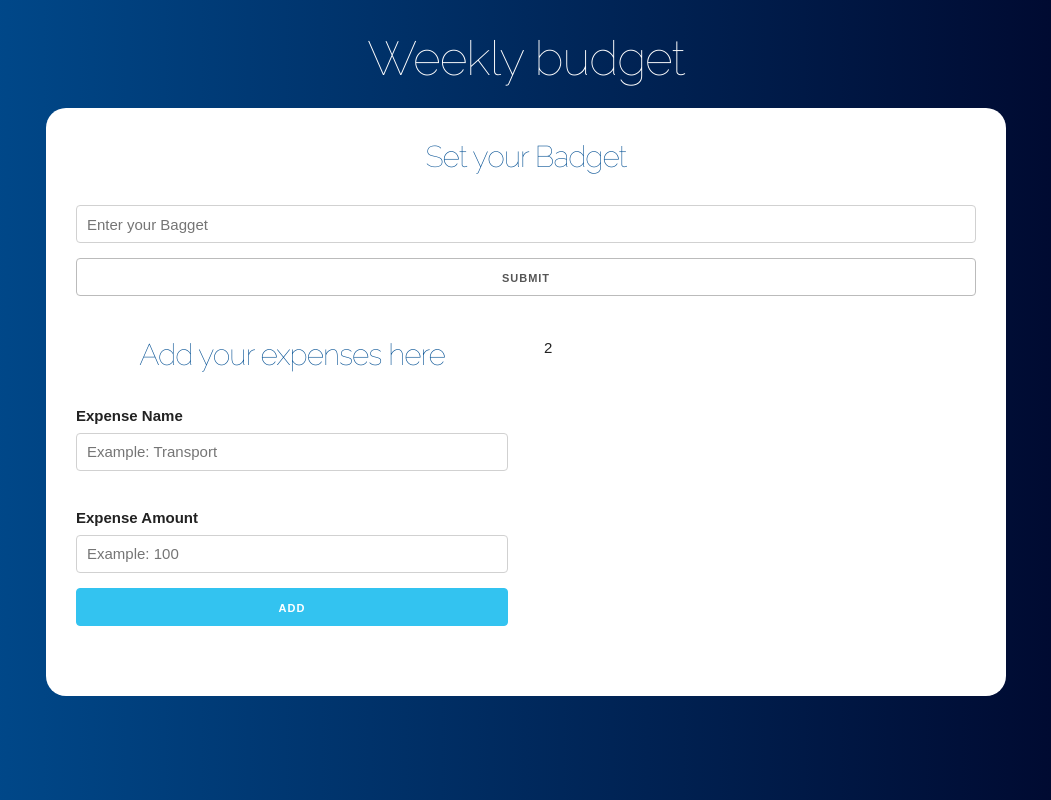
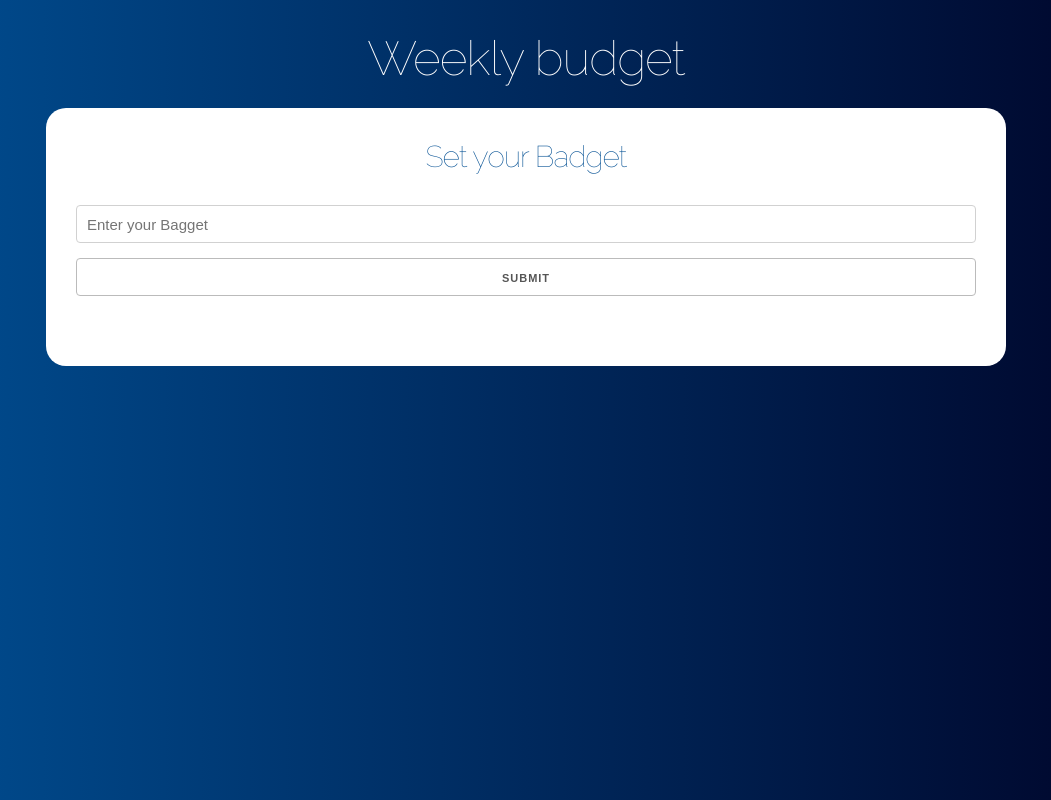
Before and after one commit to lautarosoliani/Alkemy-Javascript-React-app, a React (Create React App) app in the folder myapp/: page / in a window 1280 px wide. Shown: the whole page, without its empty margins (114-1165 px from the left). Built offline with nearby package versions, Linux system fonts and the light colour scheme.

Commit message:
8 finished

```diff
--- a/myapp/src/App.js
+++ b/myapp/src/App.js
@@ -6,22 +6,30 @@ function App() {
     //definir state
     const [presupuesto, guardarPresupuesto] = useState(0)
     const [restante, guardarRestante] = useState(0)
+    // "carga condicional de componentes"
+    //--> para mostrar 'set your badget' al principio
+    //--> y luego, para ocultarlo y mostrar 'Add your expenses here'
+    const [mostrarpregunta, actualizarPregunta] = useState(true)
 
     return (
         <div className="container">
             <header>
                 <h1>Weekly budget</h1>
                 <div className="contenido-principal contenido">
+                    {mostrarpregunta ? (
                         <Pregunta
                             guardarPresupuesto={guardarPresupuesto}
                             guardarRestante={guardarRestante}
+                            actualizarPregunta={actualizarPregunta}
                         />
+                    ) : (
                         <div className="row">
                             <div className="one-half column">
                                 <Formulario />
                             </div>
                             <div className="one-half column">2</div>
                         </div>
+                    )}
                 </div>
             </header>
         </div>
--- a/myapp/src/components/Pregunta.js
+++ b/myapp/src/components/Pregunta.js
@@ -1,7 +1,11 @@
 import React, { Fragment, useState } from "react"
 import Error from "./Error"
 
-const Pregunta = ({ guardarPresupuesto, guardarRestante }) => {
+const Pregunta = ({
+    guardarPresupuesto,
+    guardarRestante,
+    actualizarPregunta,
+}) => {
     //definir el State
     const [cantidad, guardarCantidad] = useState(0)
     const [error, guardarError] = useState(false)
@@ -24,6 +28,7 @@ const Pregunta = ({ guardarPresupuesto, guardarRestante }) => {
         guardarError(false)
         guardarPresupuesto(cantidad)
         guardarRestante(cantidad)
+        actualizarPregunta(false)
     }
 
     return (
```
Lines whose indentation alone changed are shown as unchanged.
